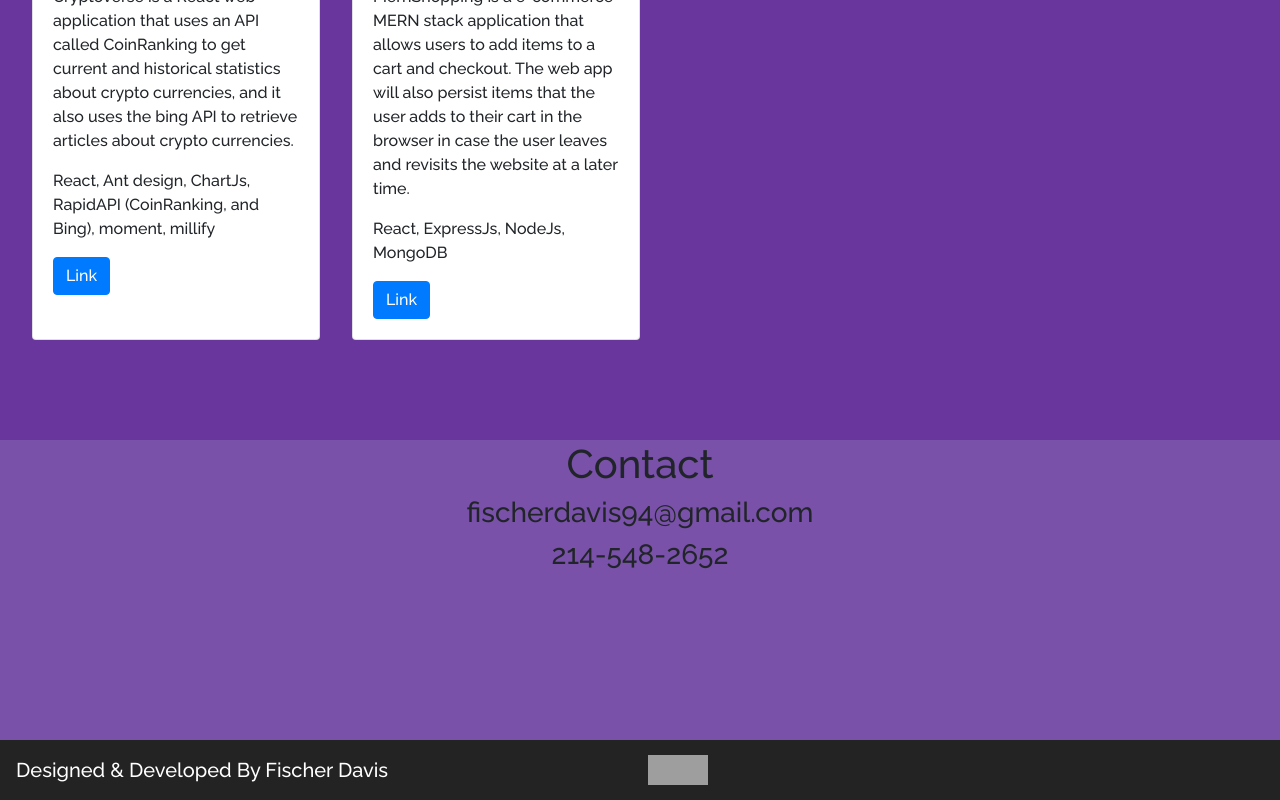
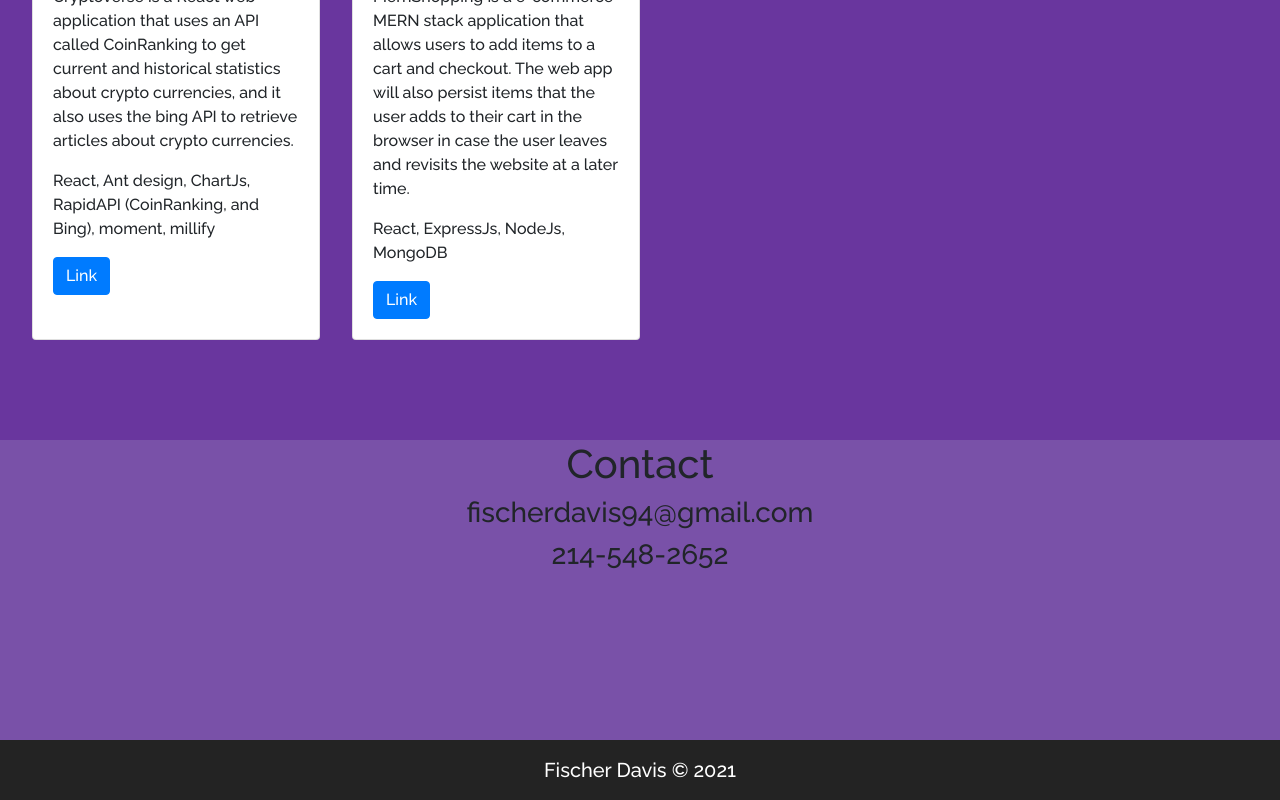
Before and after one commit to fischerdavis/FischerDavisPortfolio, a React (Create React App) app: page / in a window 1280 px wide. Shown: the part 1120-1920 px from the top of the page. Built offline with nearby package versions, Linux system fonts and the light colour scheme; grey boxes are pictures that could not be loaded.

Commit message:
updated navbar links

```diff
--- a/src/components/footer/footer.js
+++ b/src/components/footer/footer.js
@@ -6,16 +6,7 @@ const Footer = () => {
     <div className="footer-container">
 
       <div className="footer-creator">
-        <h5>Designed & Developed By Fischer Davis</h5>
-      </div>
-
-      <div className="footer-links">
-        <a href="https://github.com/fischerdavis">
-          <img className="footer-icons" src="https://cdn.jsdelivr.net/gh/devicons/devicon/icons/github/github-original.svg" alt="Github"/>
-        </a>
-        <a href="https://linkedin.com/in/fischerdavis">
-          <img className="footer-icons" src="https://cdn.jsdelivr.net/gh/devicons/devicon/icons/linkedin/linkedin-original.svg" alt="LinkedIn"/>
-        </a>
+        <h5>Fischer Davis © 2021</h5>
       </div>
     </div>
   );
--- a/src/components/footer/footer.scss
+++ b/src/components/footer/footer.scss
@@ -3,23 +3,11 @@
   color: white;
   display: flex;
   align-items: center;
+  justify-content: center;
   height: 60px;
 }
 
-.footer-icons {
-  height: 30px;
-  width: 30px;
-}
-
-.footer-creator {
-  margin-left: 1em;
-  flex: 1;
-}
-
 .footer-creator h5 {
+  text-align: center;
   margin-bottom: 0;
 }
-
-.footer-links {
-  flex: 1;
-}
--- a/src/components/navbar/navbar.js
+++ b/src/components/navbar/navbar.js
@@ -5,12 +5,12 @@ import { Navbar, Nav } from "react-bootstrap";
 const NavBar = () => {
   return(
     <Navbar className="fixed-top nav">
-      <Navbar.Brand href="#home">FD</Navbar.Brand>
+      <Navbar.Brand href="#about">FD</Navbar.Brand>
       <Nav className="mr-auto">
-        <Nav.Link href="#home">About</Nav.Link>
-        <Nav.Link href="#features">Tech</Nav.Link>
-        <Nav.Link href="#pricing">Projects</Nav.Link>
-        <Nav.Link href="#contacts">Contact</Nav.Link>
+        <Nav.Link href="#about">About</Nav.Link>
+        <Nav.Link href="#skills">Tech</Nav.Link>
+        <Nav.Link href="#projects">Projects</Nav.Link>
+        <Nav.Link href="#contact">Contact</Nav.Link>
       </Nav>
     </Navbar>
   );
--- a/src/pages/about/about.js
+++ b/src/pages/about/about.js
@@ -5,7 +5,7 @@ import programmer from '../../assets/home-main.541f8179.svg';
 
 const About = () => {
   return (
-    <div className="about-container">
+    <div className="about-container" id="about">
       <div className="about-info">
         <h1>Hey,</h1>
         <h2>
--- a/src/pages/contact/contact.js
+++ b/src/pages/contact/contact.js
@@ -5,7 +5,7 @@ import "./contact.scss";
 
 const Contact = () => {
   return (
-    <div className="contact-container">
+    <div className="contact-container" id="contact">
       <h1>Contact</h1>
       <h3>fischerdavis94@gmail.com</h3>
       <h3>214-548-2652</h3>
--- a/src/pages/projects/projects.js
+++ b/src/pages/projects/projects.js
@@ -5,7 +5,7 @@ import { Button, Card } from "react-bootstrap";
 
 const Projects = () => {
   return (
-    <div className="projects-container">
+    <div className="projects-container" id="projects">
       <h1>Projects</h1>
       <div className="card-container">
         {projectsList.map((project, index) => (
--- a/src/pages/skills/skills.js
+++ b/src/pages/skills/skills.js
@@ -3,7 +3,7 @@ import "./skills.scss";
 
 const Skills = () => {
   return (
-    <div className="skills-container">
+    <div className="skills-container" id="skills">
       <h1>Tech</h1>
       <div className="skills-items">
         <img className="icon" src="https://cdn.jsdelivr.net/gh/devicons/devicon/icons/csharp/csharp-original.svg" alt="C#"/>
```
